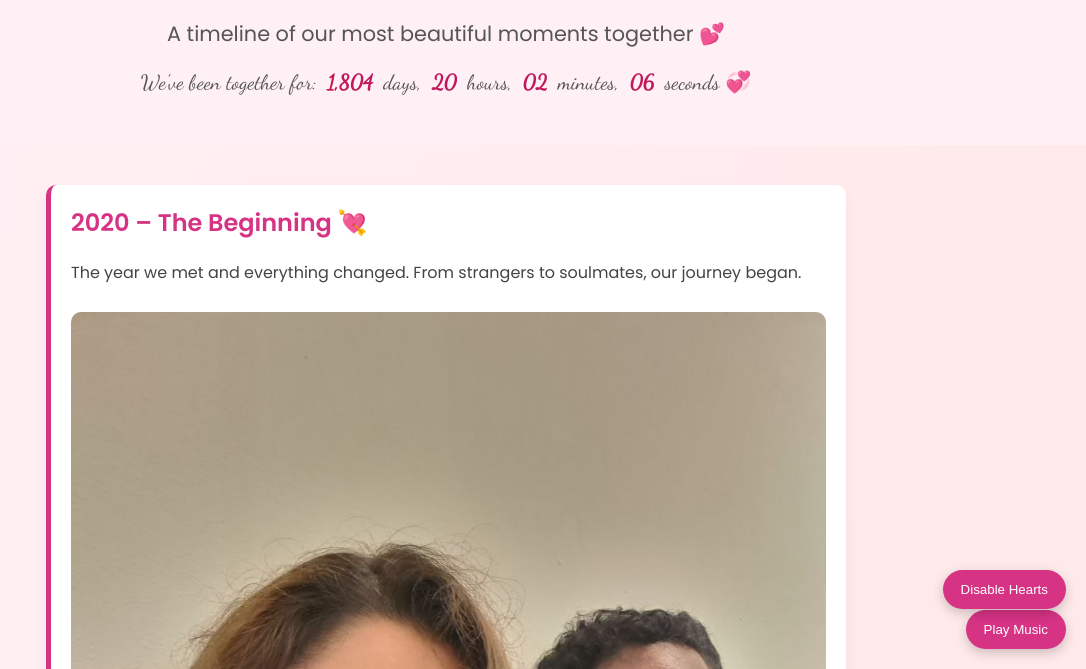
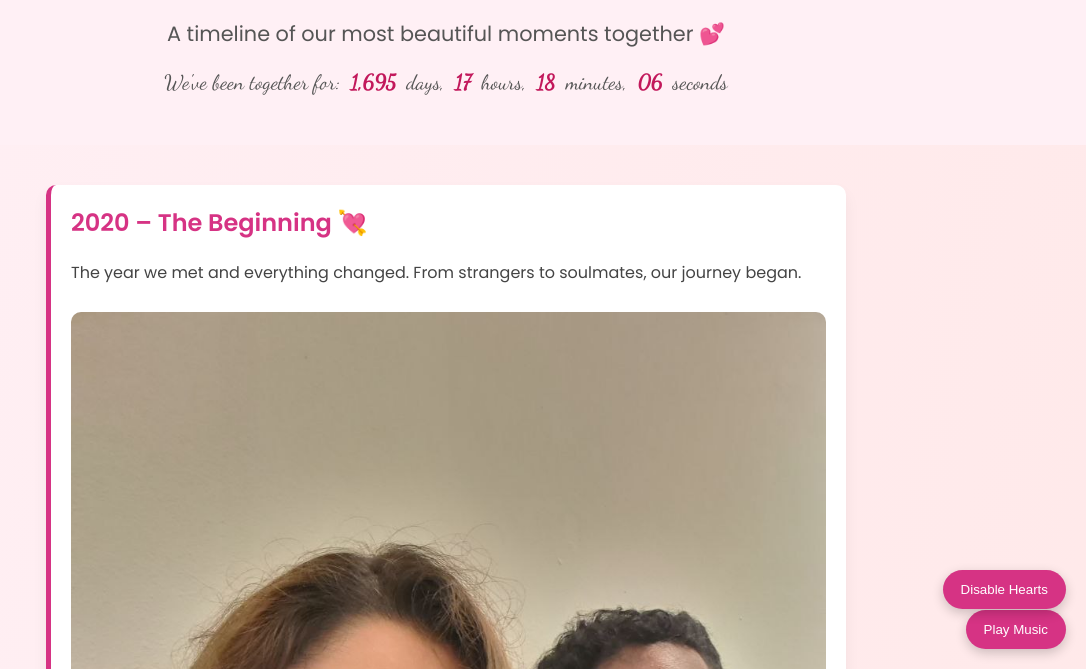
Before and after one commit to Nadesh6969/anniversary, a plain HTML site: page index.html in a window 1280 px wide. Shown: the part 131-800 px from the top of the page, without its empty margins (194-1280 px from the left). Drawn offline with Linux system fonts and the light colour scheme.

Commit message:
Update index.html

```diff
--- a/index.html
+++ b/index.html
@@ -236,7 +236,7 @@
           <span id="days">0</span> days,
           <span id="hours">0</span> hours,
           <span id="minutes">0</span> minutes,
-          <span id="seconds">0</span> seconds 💞
+          <span id="seconds">0</span> seconds
         </p>
       </div>
     </section>
@@ -343,7 +343,7 @@
     }
 
     function calculateTimeTogether() {
-      const startDate = new Date('2020-08-12T16:01:00+08:00');
+      const startDate = new Date('2020-11-29T18:45:00+08:00');
       const currentDate = new Date();
       const timeDiff = currentDate - startDate;
 
```
